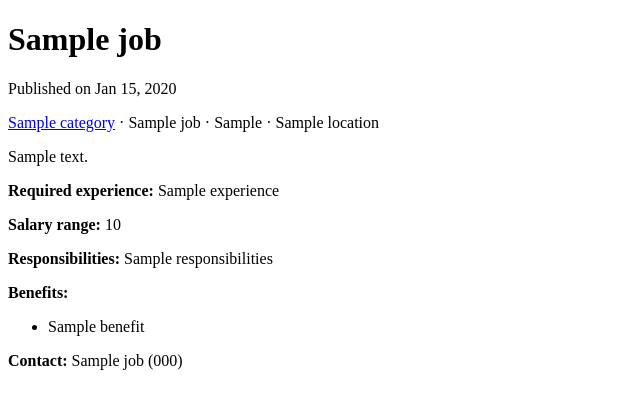
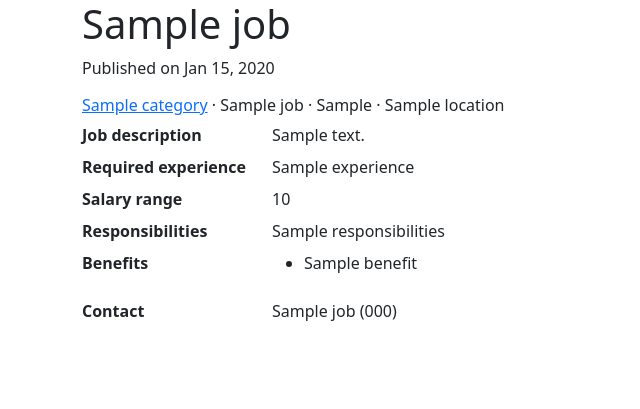
Before and after one commit to zytedata/zyte-test-websites, a Python web app: template zyte_test_websites/jobs/static/templates/job_detail.jinja2 in a window 1280 px wide. Shown: the top 409 px of the page, without its empty margins (0-640 px from the left). Run offline with Jinja, Linux system fonts and the light colour scheme; the template is opened without the code that fills it: most values are stand-ins (such as "Sample title", 1, 10 or a date in 2020).

Commit message:
Add styling.

```diff
--- a/zyte_test_websites/jobs/static/templates/job_detail.jinja2
+++ b/zyte_test_websites/jobs/static/templates/job_detail.jinja2
@@ -1,12 +1,19 @@
 <!DOCTYPE html>
 <html lang="en">
     <head>
+        <meta charset="utf-8">
+        <meta name="viewport" content="width=device-width, initial-scale=1">
         <title>{{ job.title }} Job</title>
+        <link rel="stylesheet"
+              href="https://cdn.jsdelivr.net/npm/bootstrap@5.3.3/dist/css/bootstrap.min.css"
+              integrity="sha384-QWTKZyjpPEjISv5WaRU9OFeRpok6YctnYmDr5pNlyT2bRjXh0JMhjY6hW+ALEwIH"
+              crossorigin="anonymous">
     </head>
     <body>
+        <main class="container">
             <h1>{{ job.title }}</h1>
             <p class="job-date">Published on {{ job.date_published.strftime("%b %d, %Y") }}</p>
-        <p>
+            <h6>
                 <span class="job-category"><a class="job-category-link" href="{{ job.category.url }}">{{ job.category.name }}</a></span>
                 ·
                 <span class="job-company">{{ job.company_name }}</span>
@@ -14,27 +21,36 @@
                 <span class="job-work-type">{{ job.work_type }}</span>
                 ·
                 <span class="job-location">{{ job.location }}</span>
-        </p>
-        <p class="job-descr">{{ job.description }}</p>
-        <p class="job-experience">
-            <b>Required experience:</b> {{ job.experience }}
-        </p>
-        <p class="job-salary">
-            <b>Salary range:</b> {{ job.salary }}
-        </p>
-        <p class="job-responsibilities">
-            <b>Responsibilities:</b> {{ job.responsibilities }}
-        </p>
-        <div class="job-benefits">
-            <b>Benefits:</b>
+            </h6>
+            <dl class="row">
+                <dt class="col-sm-2">Job description</dt>
+                <dd class="col-sm-10">
+                    {{ job.description }}
+                </dd>
+                <dt class="col-sm-2">Required experience</dt>
+                <dd class="col-sm-10">
+                    {{ job.experience }}
+                </dd>
+                <dt class="col-sm-2">Salary range</dt>
+                <dd class="col-sm-10">
+                    {{ job.salary }}
+                </dd>
+                <dt class="col-sm-2">Responsibilities</dt>
+                <dd class="col-sm-10">
+                    {{ job.responsibilities }}
+                </dd>
+                <dt class="col-sm-2">Benefits</dt>
+                <dd class="col-sm-10">
                     <ul>
                         {% for benefit in job.benefits %}<li>{{ benefit }}</li>{% endfor %}
                     </ul>
-        </div>
-        <p>
-            <b>Contact:</b>
-            <span class="job-contact-name">{{ job.contact_name }}</span>
-            (<span class="job-contact-phone">{{ job.contact_phone }}</span>)
-        </p>
+                </dd>
+                <dt class="col-sm-2">Contact</dt>
+                <dd class="col-sm-10">
+                    <span>{{ job.contact_name }}</span>
+                    (<span class="phone">{{ job.contact_phone }}</span>)
+                </dd>
+            </dl>
+        </main>
     </body>
 </html>
```
Also changed, not shown: zyte_test_websites/jobs/static/templates/index.jinja2 (+8 -0 lines), zyte_test_websites/jobs/static/templates/job_list.jinja2 (+8 -0 lines), zyte_test_websites/jobs/static/templates/pagination.jinja2 (+26 -16 lines). Lines whose indentation alone changed are shown as unchanged.
